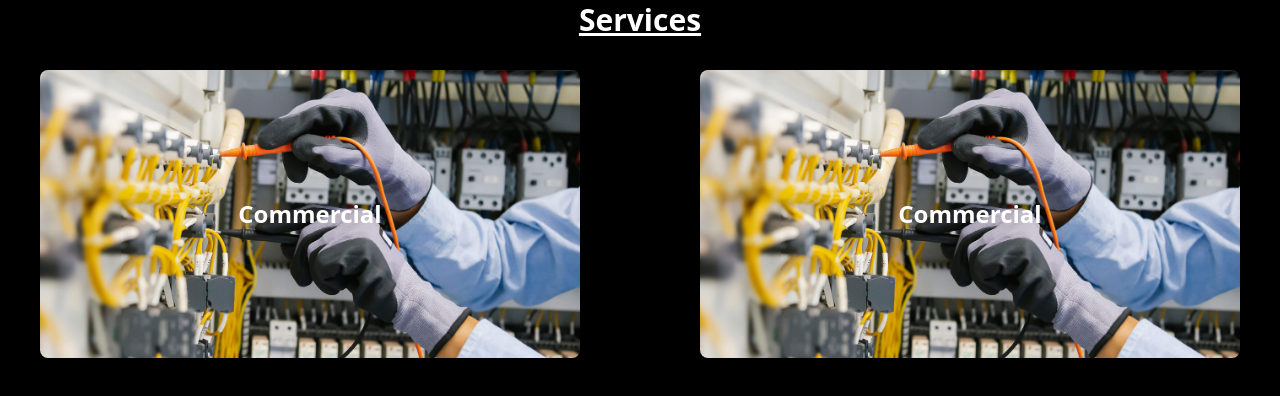
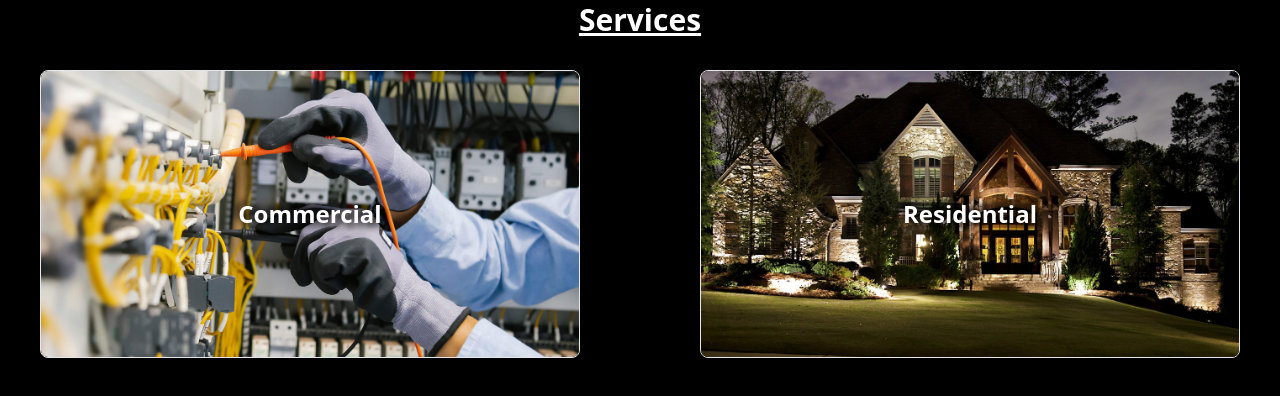
Before and after one commit to Jaron15/GroundedElectrical, a Next.js app: page / in a window 1280 px wide. Shown: the part 784-1180 px from the top of the page. Built offline with nearby package versions, Linux system fonts and the light colour scheme.

Commit message:
card style/image change

```diff
--- a/src/components/Card.js
+++ b/src/components/Card.js
@@ -1,20 +1,23 @@
 import React from 'react';
 import { motion } from 'framer-motion';
 
-const Card = () => {
+const Card = ({name, title, description}) => {
   // Variants for the hover state
   const hoverVariants = {
     hover: {
       scale: 2.5,
       rotate: 20,
-      filter: 'blur(7px)',
+      filter: 'blur(7px) ' ,
       opacity: 1,
       translateY: 0,
+      transition: {
+        duration: .4
+      }
     },
   };
 
   return (
-    <div className="relative w-full h-full rounded-lg overflow-hidden cursor-pointer">
+    <div className="relative w-full h-full rounded-lg overflow-hidden cursor-pointer border">
       <motion.div
         className="w-full h-full flex flex-col justify-center items-center"
         whileHover="hover"
@@ -28,25 +31,25 @@ const Card = () => {
         {/* Card Content with Background Image */}
         <motion.div
           className="w-full h-full bg-cover bg-center flex justify-center items-center"
-          style={{ backgroundImage: 'url("/commercial.jpeg")' }}
+          style={{ backgroundImage: `url("/${name}.jpeg")` }}
           variants={hoverVariants}
         >
-          <div className='font-semibold text-2xl'>
-          Commercial
+          <div className='font-bold text-2xl text-shadow '>
+          {name}
           </div>
         </motion.div>
 
         {/* Text Content */}
         <motion.div
-          className="absolute top-0 left-0 w-full h-full flex flex-col justify-center gap-2.5 text-gray-200 p-5 text-center"
+          className="absolute top-0 left-0 w-full h-full flex flex-col justify-center gap-2.5 text-zinc-200 p-5 text-center "
           initial={{ opacity: 0, translateY: 50 }}
           variants={{
             hover: { opacity: 1, translateY: 0, transition: { duration: 0.6 } }
           }}
         >
-          <h2 className="text-4xl font-bold">Card Hover</h2>
+          <h2 className="text-4xl font-bold ">{title}</h2>
           <p>
-            Lorem ipsum dolor sit amet, consectetur adipii voluptas ten mollitia pariatur odit, ab minus ratione adipisci accusamus vel est excepturi laboriosam magnam necessitatibus dignissimos molestias.
+            {description}
           </p>
         </motion.div>
       </motion.div>
--- a/src/components/Services.js
+++ b/src/components/Services.js
@@ -6,25 +6,14 @@ function Services() {
     <div className='w-full py-16'>
         <div className='w-full flex flex-col items-center'>
             <h1 className='underline text-3xl font-semibold'>Services</h1>
-            {/* -----------HERE----------- */}
             <div className='grid grid-cols-1 sm:grid-cols-2 gap-10 sm:gap-2 md:gap-10 w-full h-96 sm:h-52 my-8 lg:h-64 xl:h-72'>
   <div className='aspect-w-4 aspect-h-3 mx-6 sm:mx-2 xl:mx-10'>
-    <Card />
+    <Card name='Commercial' title='Commercial' description='We offer a comprehensive range of commercial electrical services, including advanced wiring systems, safety inspections, and energy-efficient lighting solutions. Tailored to meet the unique needs of businesses and industries.' />
   </div>
   <div className='aspect-w-4 aspect-h-3 mx-6 sm:mx-2 xl:mx-10'>
-    <Card />
+    <Card name='Residential' title='Residential' description='Experience a wide array of residential electrical services, from modern lighting installations and smart home setups to routine maintenance and safety checks. Customized solutions for your home&apos;s electrical needs.' />
   </div>
 </div>
-            {/* -----------HERE----------- */}
-            {/* <div className='flex flex-col justify-around items-center w-full '>
-            <div className='w-5/6 h-44 sm:w-96 sm:h-60 my-6'>
-            <Card />
-            </div>
-            <div className='w-5/6 h-44 sm:w-96 sm:h-60 my-6'>
-            <Card />
-            </div>
-            </div> */}
-             {/* -----------HERE----------- */}
         </div>
     </div>
   )
--- a/src/styles/globals.css
+++ b/src/styles/globals.css
@@ -83,6 +83,12 @@ body {
   box-shadow: 0 0 25px #ffd277;
 }
 
+.text-shadow {
+  text-shadow: 4px 4px 7px rgb(0, 0, 0), -4px -4px 7px rgb(0, 0, 0);
+
+}
+
+
 @media (min-width: 768px) {
   .RBtn {
     display: flex;
```
Also changed, not shown: public/residential.jpeg (added).
